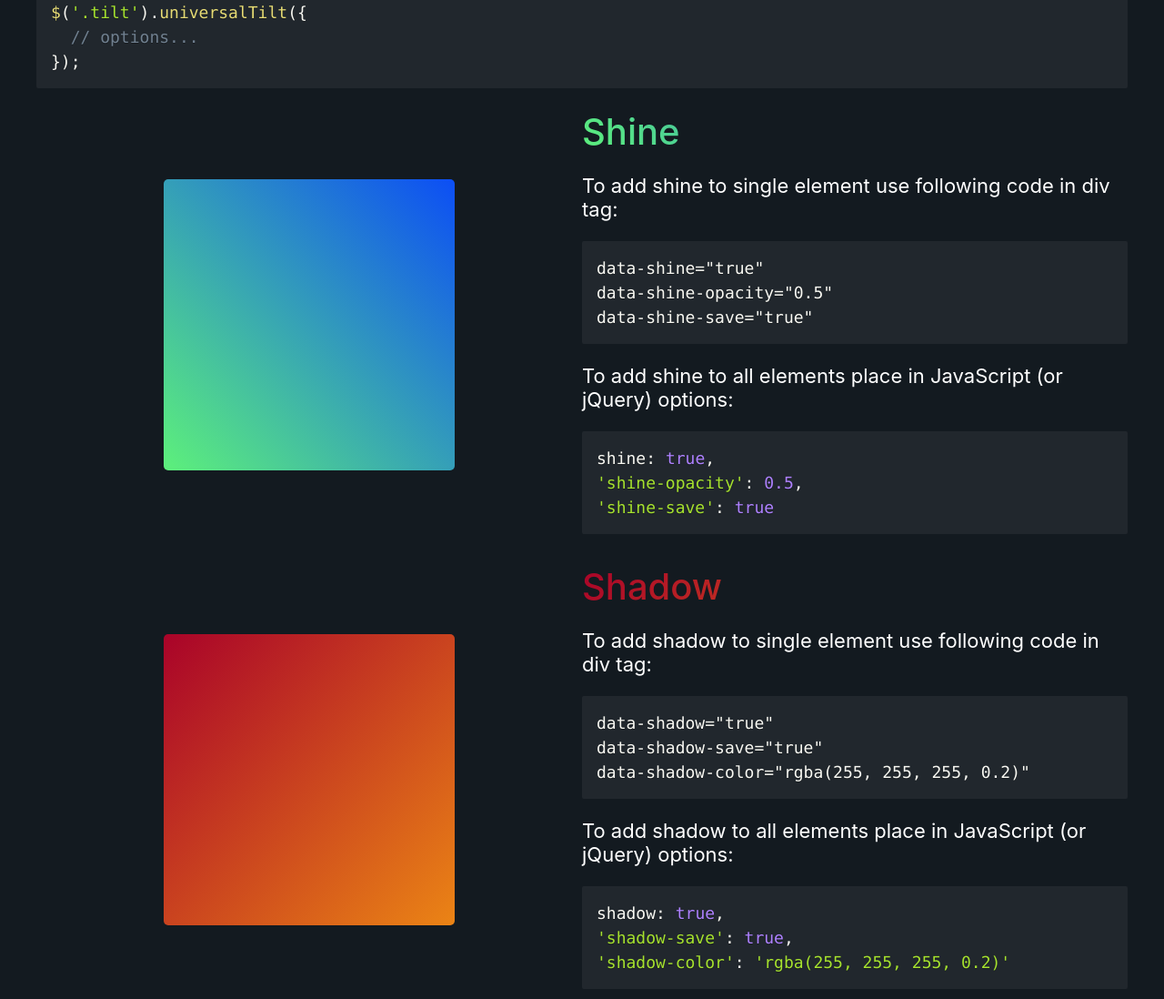
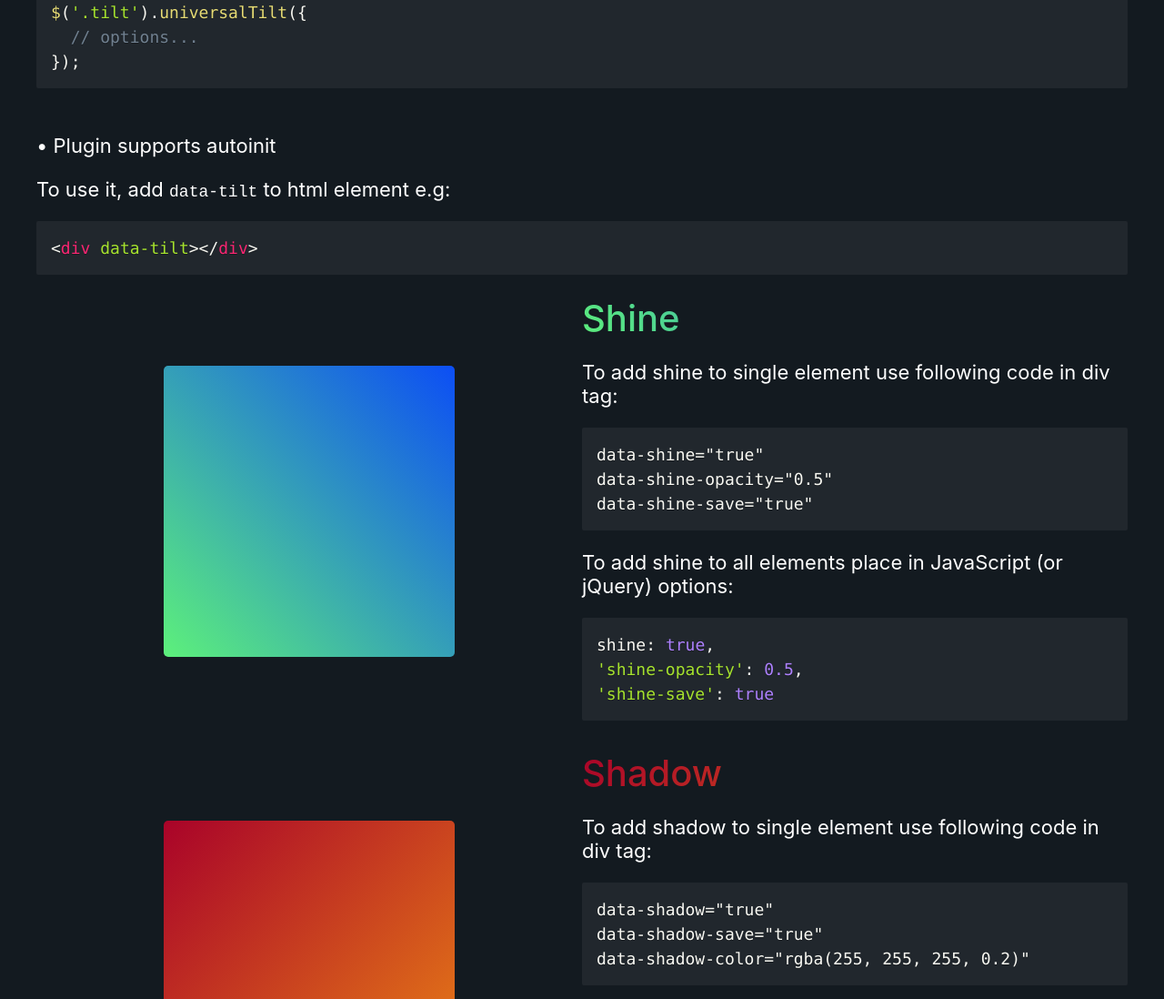
Before and after one commit to universal-tilt-js/universal-tilt.js, a website: page index.html in a window 1280 px wide. Shown: the part 1662-2760 px from the top of the page at 91% size. Drawn offline with Linux system fonts and the light colour scheme.

Commit message:
Comments updated & autoinit description added

```diff
--- a/index.html
+++ b/index.html
@@ -74,6 +74,12 @@ bower install jquery // bower</code></pre>
       <pre class="language-javascript"><code>$('.tilt').universalTilt({
   // options...
 });</code></pre>
+
+      <br>
+      <p>&bull; Plugin supports autoinit</p>
+
+      <p>To use it, add <code>data-tilt</code> to html element e.g:</p>
+      <pre class="language-html"><code>&#60;div data-tilt&#62;&#60;/div&#62;</code></pre>
     </div>
 
     <div>
--- a/src/universal-tilt.js
+++ b/src/universal-tilt.js
@@ -133,7 +133,7 @@ class UniversalTilt {
     let x;
     let y;
 
-    // if is mobile device (touch screen + gyroscope)
+    // if is mobile device
     if (this.isMobile()) {
 
       // revert axis (device rotation)
@@ -285,7 +285,6 @@ class UniversalTilt {
   }
 
   settings(settings) {
-
     // defaults
     let defaults = {
       'position-base': 'element', // element or window
@@ -293,7 +292,7 @@ class UniversalTilt {
 
       shadow: false, // show/hide shadow
       'shadow-save': false, // allow/disable element shadow hide after mouseout (shadow value must be true)
-      'shadow-color': 'rgba(0, 0, 0, 0.4)', // color of tilt element shadow  (shadow value must be true)
+      'shadow-color': 'rgba(0, 0, 0, 0.4)', // color of tilt element shadow (shadow value must be true)
 
       shine: false, // add/remove shine effect on mouseover
       'shine-opacity': 0, // shine opacity (0-1) (shine value must be true)
```
Also changed, not shown: README.md, dist/universal-tilt.babel.js, dist/universal-tilt.js, dist/universal-tilt.min.js.
